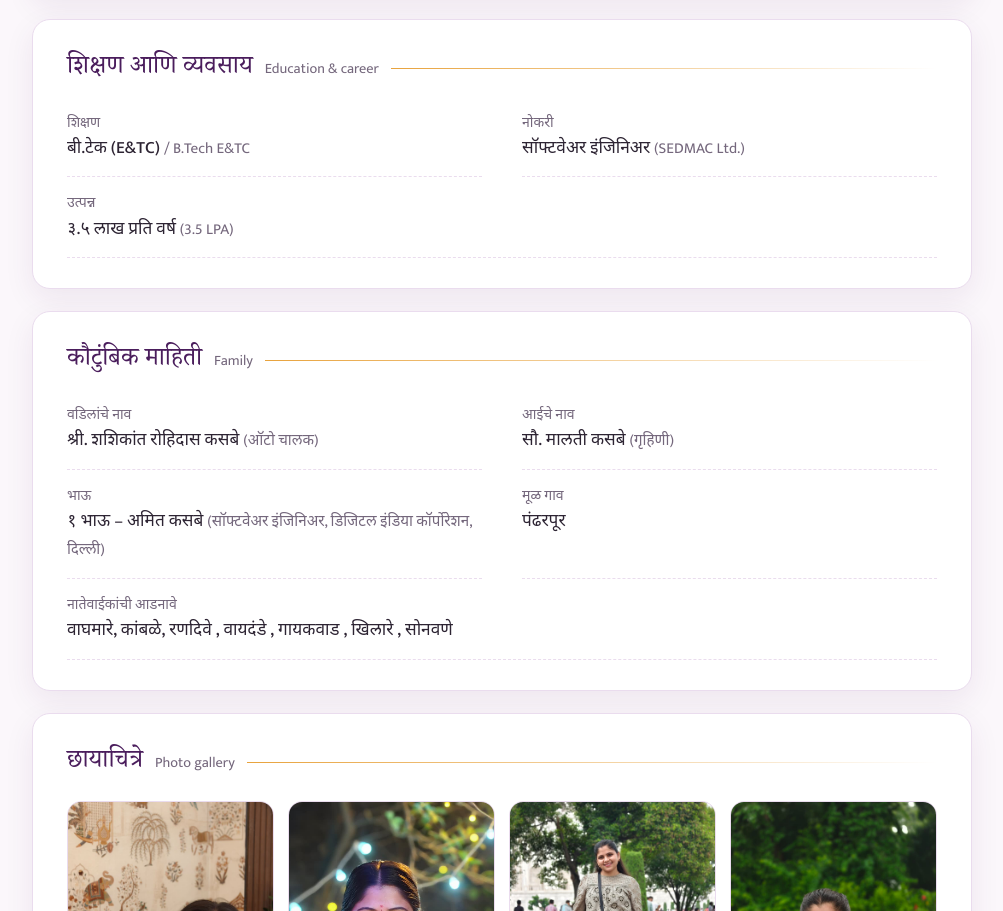
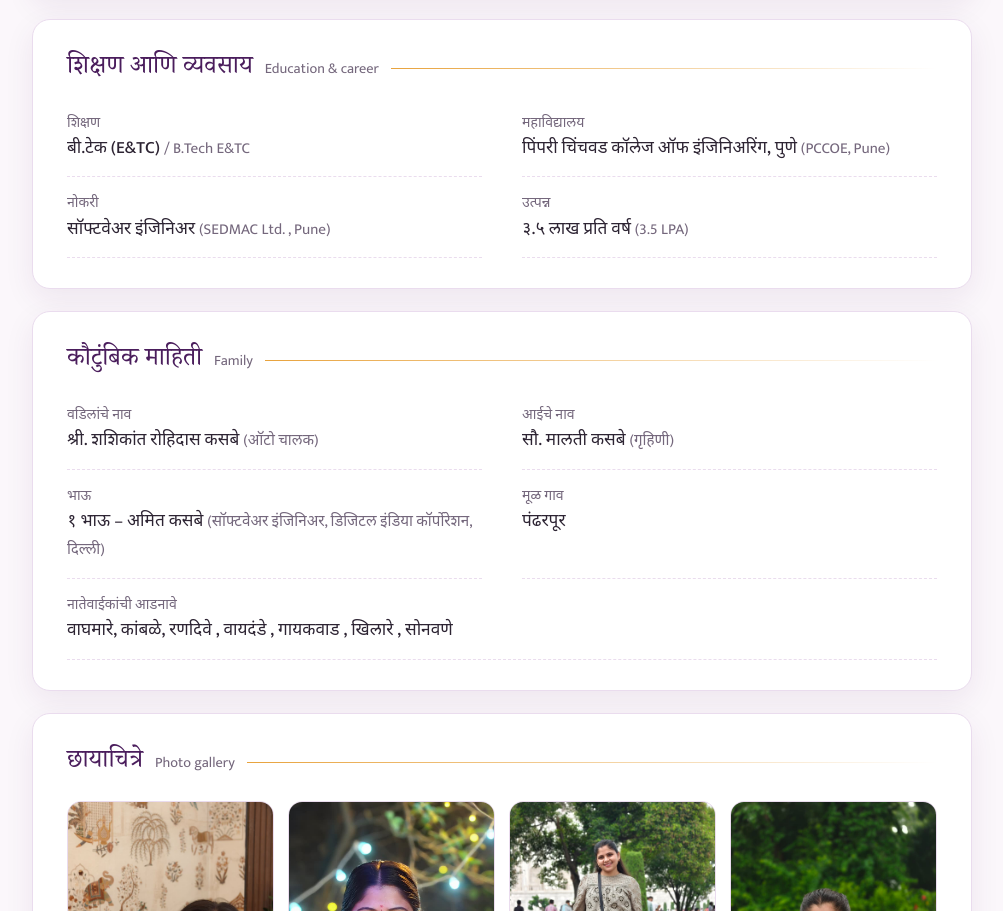
Before and after one commit to amitkasabe25/biodata, a plain HTML site: page index.html in a window 1280 px wide. Shown: the part 937-1848 px from the top of the page, without its empty margins (138-1141 px from the left). Drawn offline with Linux system fonts and the light colour scheme; a web font is replaced by a local one.

Commit message:
updated detials

```diff
--- a/index.html
+++ b/index.html
@@ -168,8 +168,9 @@ footer{text-align:center;color:var(--muted);font-size:.9rem;padding:0 20px 40px}
     <h2>शिक्षण आणि व्यवसाय <small>Education &amp; career</small></h2>
     <dl>
       <div class="row"><dt>शिक्षण</dt><dd>बी.टेक (E&amp;TC) <span class="en">/ B.Tech E&amp;TC</span></dd></div>
-      <div class="row"><dt>नोकरी</dt><dd>सॉफ्टवेअर इंजिनिअर <span class="en">(SEDMAC Ltd.)</span></dd></div>
-      <div class="row full"><dt>उत्पन्न</dt><dd>३.५ लाख प्रति वर्ष <span class="en">(3.5 LPA)</span></dd></div>
+      <div class="row"><dt>महाविद्यालय</dt><dd>पिंपरी चिंचवड कॉलेज ऑफ इंजिनिअरिंग, पुणे <span class="en">(PCCOE, Pune)</span></dd></div>
+      <div class="row"><dt>नोकरी</dt><dd>सॉफ्टवेअर इंजिनिअर <span class="en">(SEDMAC Ltd. , Pune)</span></dd></div>
+      <div class="row"><dt>उत्पन्न</dt><dd>३.५ लाख प्रति वर्ष <span class="en">(3.5 LPA)</span></dd></div>
     </dl>
   </section>
 
```
Also changed, not shown: theme2.html (+3 -2 lines).
